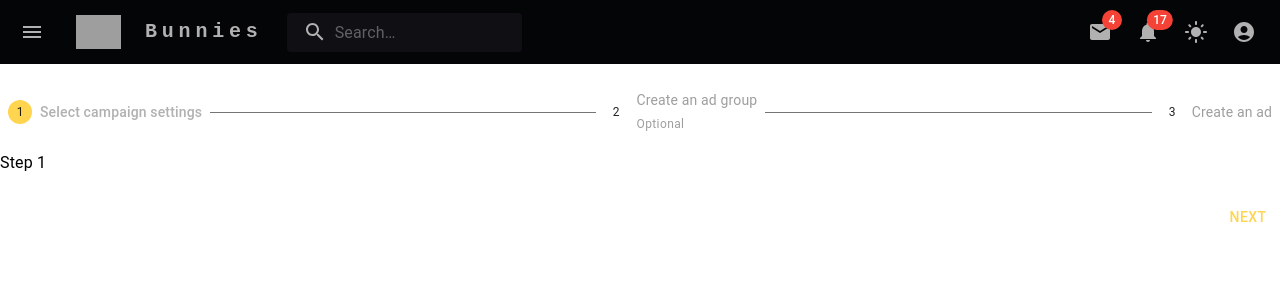
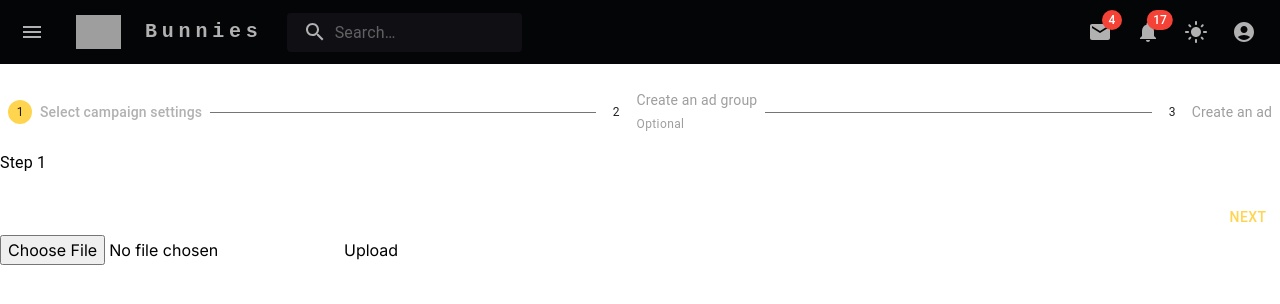
Before and after one commit to Bunnyhug01/Bunnies_VideoHosting, a Next.js app in the folder bunnies_frontend/: page /upload in a window 1280 px wide. Shown: the top 304 px of the page. Built offline with nearby package versions, Linux system fonts and the light colour scheme; grey boxes are pictures that could not be loaded.

Commit message:
Video upload

```diff
--- a/bunnies_frontend/src/app/components/VideoContainer.tsx
+++ b/bunnies_frontend/src/app/components/VideoContainer.tsx
@@ -1,5 +1,6 @@
 import { TimelineLite } from 'gsap';
 import { useState, useEffect, useRef } from 'react';
+import { VideoPlayer } from './VideoPlayer';
 
 
 interface Props {
@@ -34,6 +35,8 @@ export default function VideoContainer(  { data } : Props  ) {
             onPause={() => setPlaying(false)}
         ></video>
 
+        {/* <VideoPlayer /> */}
+
         <div className="absolute text-sm top-0 left-0 z-10 w-full h-[60px] py-4 px-3 bg-gradient-to-b from-black to-transparent">
             <h2 className="text-textColor" id='mainVideoName'>
               {data.name}
--- a/bunnies_frontend/src/app/page.tsx
+++ b/bunnies_frontend/src/app/page.tsx
@@ -14,6 +14,8 @@ import VideoInfo from './components/VideoInfo';
 import { useEffect, useState } from 'react';
 import { amber, grey } from '@mui/material/colors';
 import BottomNav from './components/BottomNav';
+
+import { getAll } from './api/videos';
 
 const ColorModeContext = React.createContext({ toggleColorMode: () => {} });
 
@@ -96,6 +98,14 @@ function Home() {
       return el.videoName.toLowerCase().startsWith(inputText);
     }
   })
+
+  async function aaa() {
+    console.log(await getAll());
+  }
+
+  useEffect(() => {
+    aaa();
+  }, [])
 
   return (
     <Box
--- a/bunnies_frontend/src/app/upload/page.tsx
+++ b/bunnies_frontend/src/app/upload/page.tsx
@@ -6,6 +6,8 @@ import { useEffect, useState } from "react";
 import Header from "../components/Header";
 import BottomNav from "../components/BottomNav";
 import { amber, grey } from "@mui/material/colors";
+import { ref, uploadBytes } from "firebase/storage";
+import { storage } from "../firebase/firebase";
 
 
 const ColorModeContext = React.createContext({ toggleColorMode: () => {} });
@@ -50,11 +52,24 @@ const getDesignTokens = (mode: PaletteMode) => ({
 
 
 export function Upload() {
-    const [windowSize, setWindowSize] = useState<number[]>([]);
+  const [windowSize, setWindowSize] = useState<number[]>([]);
 
-    const [activeStep, setActiveStep] = React.useState(0);
-    const [skipped, setSkipped] = React.useState(new Set<number>());
+  const [activeStep, setActiveStep] = React.useState(0);
+  const [skipped, setSkipped] = React.useState(new Set<number>());
 
+
+  // // VIDEO UPLOAD
+  // -------------------
+  const [videoUpload, setVideoUpload] = useState<FileList|null>(null);
+  const uploadVideo = () => {
+    if (videoUpload == null) return;
+    const videoRef = ref(storage, `videos/${videoUpload[0].name}`);
+    console.log(videoUpload[0].name);
+    uploadBytes(videoRef, videoUpload[0]).then(() => {
+      alert('Vide uploaded');
+    });
+  };
+  // -------------------
 
     useEffect(() => {
         setWindowSize([window.innerWidth, window.innerHeight]);
@@ -171,6 +186,15 @@ export function Upload() {
                     </Box>
                 </React.Fragment>
                 )}
+                <div>
+                  <input type="file"
+                    onChange={(event) => {
+                      console.log(event?.target?.files);
+                      setVideoUpload(event?.target?.files)
+                    }}
+                 />
+                 <button onClick={uploadVideo}>Upload</button>
+                </div>
             </Box>
             {windowSize[0] <= 640
                 ? <BottomNav />
--- a/bunnies_frontend/tsconfig.json
+++ b/bunnies_frontend/tsconfig.json
@@ -23,6 +23,6 @@
       "@/*": ["./src/*"]
     }
   },
-  "include": ["next-env.d.ts", "**/*.ts", "**/*.tsx", ".next/types/**/*.ts", "src/app/api/main.js"],
+  "include": ["next-env.d.ts", "**/*.ts", "**/*.tsx", ".next/types/**/*.ts"],
   "exclude": ["node_modules"]
 }
```
Also changed, not shown: bunnies_frontend/src/app/components/Header.tsx (+0 -26 lines).
